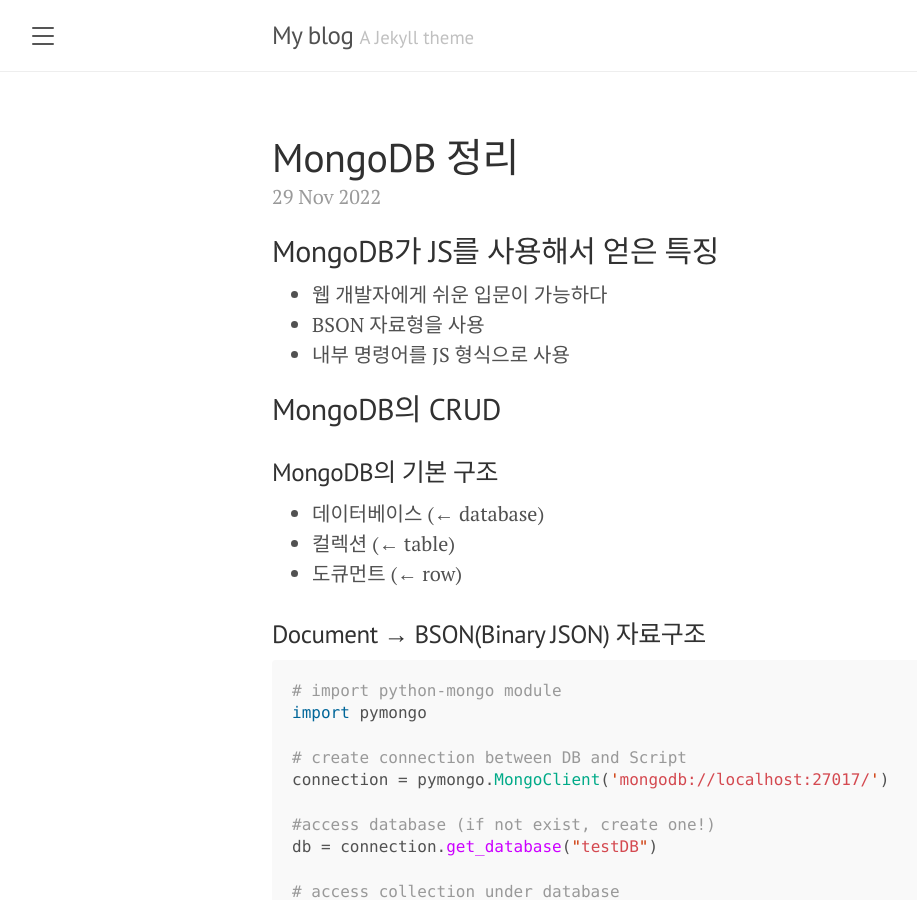
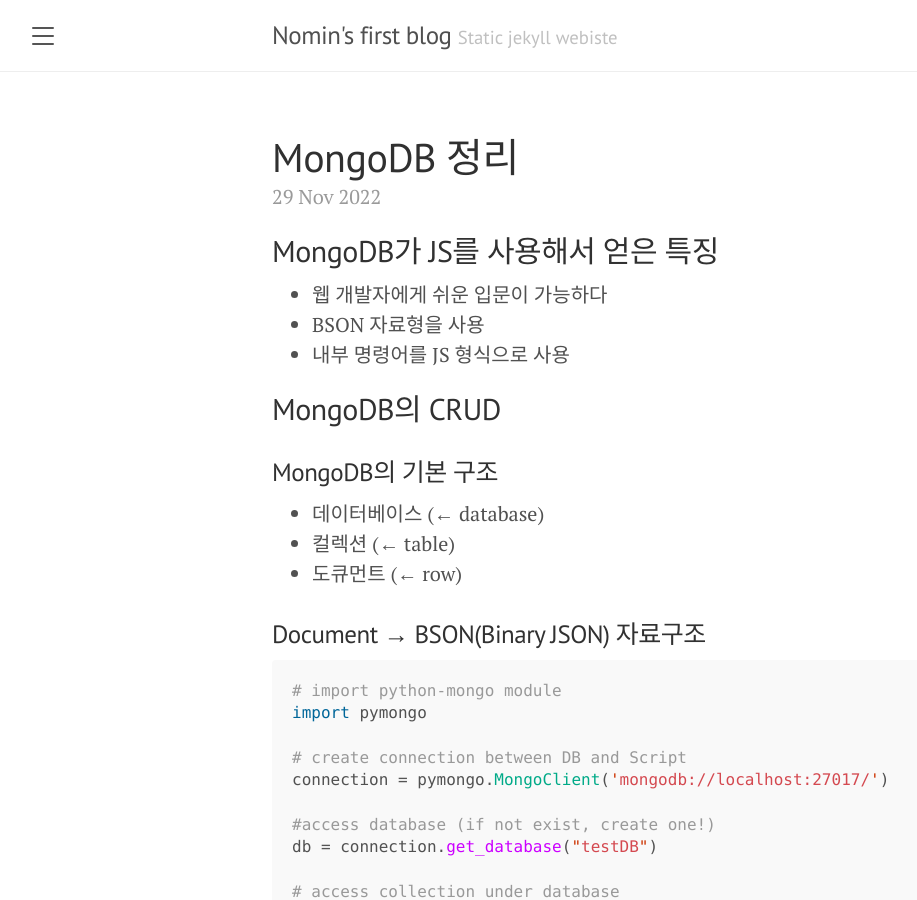
Before and after one commit to nomin27n/Nomin27n.github.io, a Jekyll site: the page built from index.html, in a window 1280 px wide and 900 px high. Shown: the whole window, without its empty margins (8-925 px from the left). Built offline with Jekyll 4.4.1, drawn with Linux system fonts in a browser that asks for light colours; the list of posts is cut into pages by our own code.

Commit message:
update _config.yml

```diff
--- a/_config.yml
+++ b/_config.yml
@@ -1,6 +1,6 @@
 # Setup
-title:               My blog
-tagline:             'A Jekyll theme'
+title:               Nomin's first blog
+tagline:             'Static jekyll webiste'
 description:         'A reserved <a href="https://jekyllrb.com" target="_blank">Jekyll</a> theme that places the utmost gravity on content with a hidden drawer. Made by <a href="https://twitter.com/mdo" target="_blank">@mdo</a>.'
 url:                 https://nomin27n.github.io/
 baseurl:             ''
```
